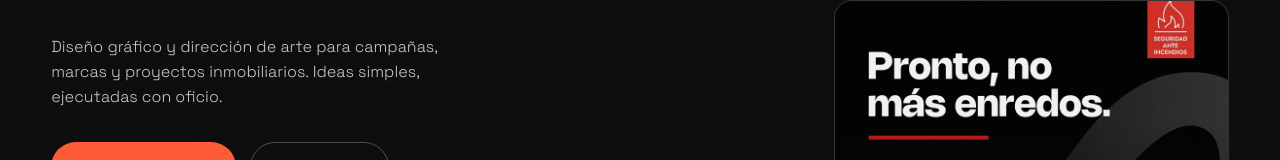
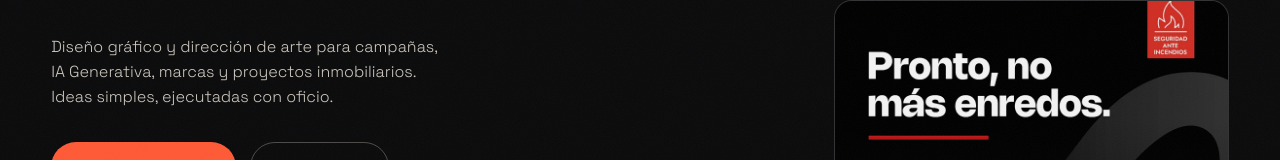
Before and after one commit to ewald2004-ui/portafolio-ewald, a plain HTML site: page index.html in a window 1280 px wide. Shown: the part 481-641 px from the top of the page. Drawn offline with Linux system fonts and the light colour scheme.

Commit message:
Mención a IA Generativa en la bajada del hero

```diff
--- a/index.html
+++ b/index.html
@@ -498,8 +498,8 @@
         <p class="eyebrow reveal">Director de Arte · Santiago, Chile</p>
         <h1 class="hero-title reveal">Ewald<br>Zamorano<em>Valero</em></h1>
         <p class="hero-lede reveal">
-          Diseño gráfico y dirección de arte para campañas, marcas y proyectos
-          inmobiliarios. Ideas simples, ejecutadas con oficio.
+          Diseño gráfico y dirección de arte para campañas, IA Generativa, marcas y
+          proyectos inmobiliarios. Ideas simples, ejecutadas con oficio.
         </p>
         <div class="hero-actions reveal">
           <a class="btn btn-primary" href="#proyectos">
```
